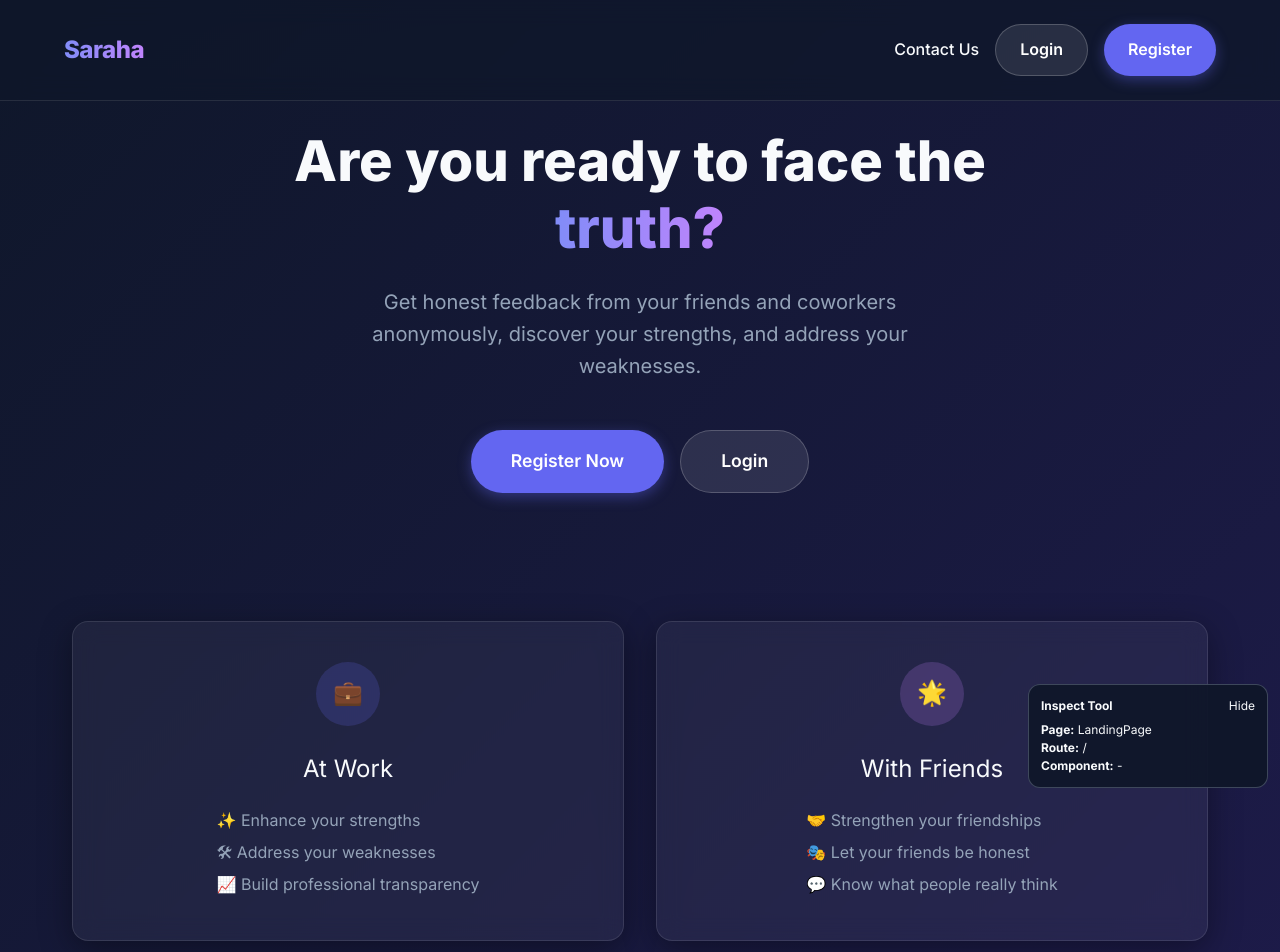
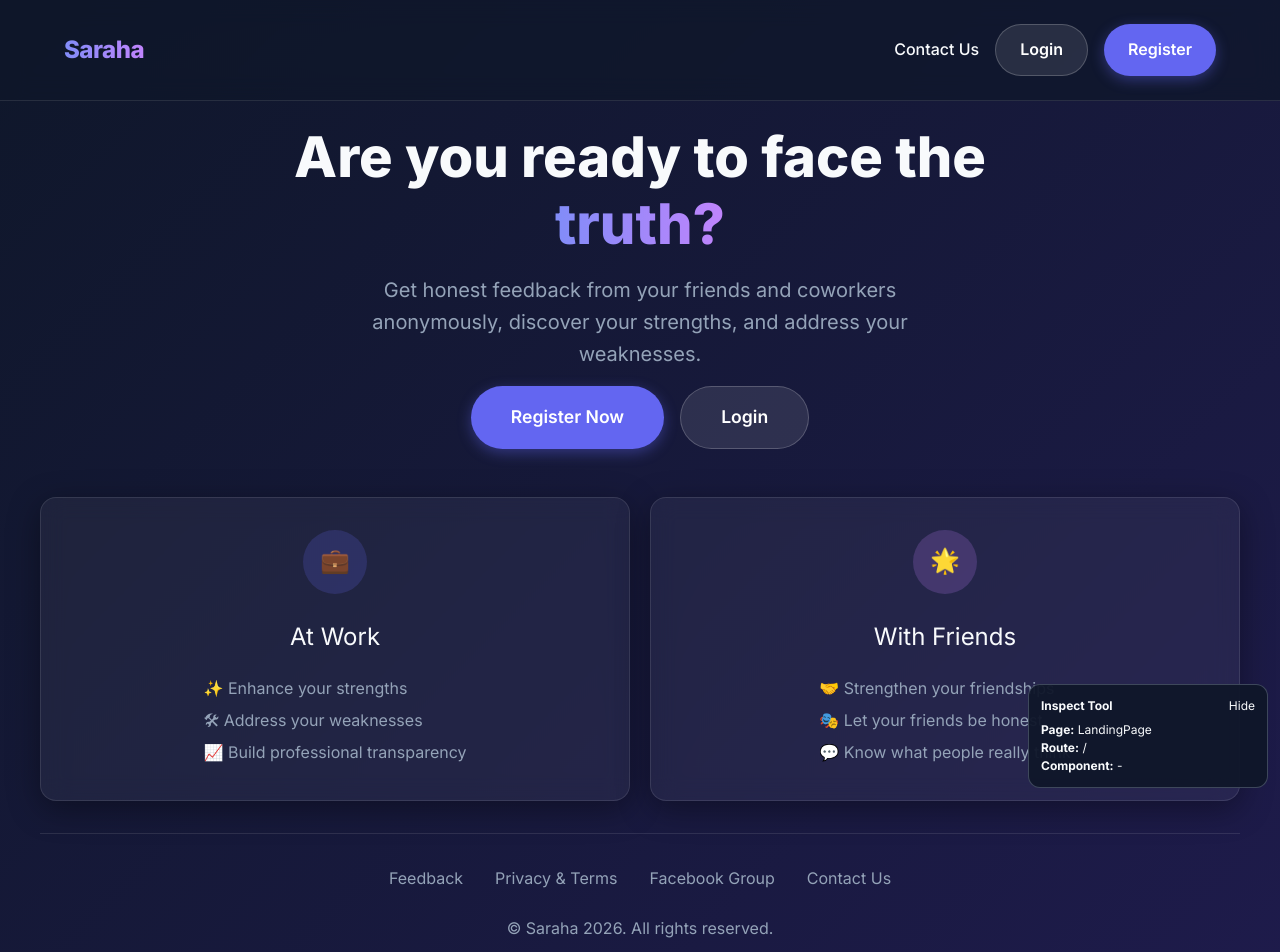
Before and after one commit to SamyShaawat/Saraha, a React (Vite) app in the folder apps/frontend/: page / in a window 1280 px wide. Shown: the top 952 px of the page. Built offline with nearby package versions, Linux system fonts and the light colour scheme.

Commit message:
feat(ui): refactor landing page to modular sections

```diff
--- /dev/null
+++ b/apps/frontend/src/app/components/landing/LandingFeatures.tsx
@@ -0,0 +1,60 @@
+import React from 'react';
+import { inspectProps } from '../../features/shared/utils/inspect';
+
+type FeatureCardProps = {
+  title: string;
+  icon: string;
+  tint: string;
+  points: string[];
+};
+
+function FeatureCard({ title, icon, tint, points }: FeatureCardProps) {
+  return (
+    <div className="glass-panel animate-fade-in-up delay-300" style={{ padding: '2rem', textAlign: 'center' }}>
+      <div
+        style={{
+          width: '64px',
+          height: '64px',
+          borderRadius: '50%',
+          background: tint,
+          display: 'flex',
+          alignItems: 'center',
+          justifyContent: 'center',
+          margin: '0 auto 1.5rem auto',
+        }}
+      >
+        <span style={{ fontSize: '1.5rem' }}>{icon}</span>
+      </div>
+      <h2 style={{ fontSize: '1.5rem', marginBottom: '1rem' }}>{title}</h2>
+      <ul style={{ color: 'var(--text-muted)', textAlign: 'left', lineHeight: 2, margin: '0 auto', display: 'inline-block' }}>
+        {points.map((point) => (
+          <li key={point}>{point}</li>
+        ))}
+      </ul>
+    </div>
+  );
+}
+
+export function LandingFeatures() {
+  return (
+    <section
+      {...inspectProps('LandingPage.Features')}
+      style={{ display: 'grid', gridTemplateColumns: 'repeat(auto-fit, minmax(260px, 1fr))', gap: '1.25rem', padding: '1rem 0 2rem' }}
+    >
+      <FeatureCard
+        title="At Work"
+        icon="💼"
+        tint="rgba(99, 102, 241, 0.2)"
+        points={['✨ Enhance your strengths', '🛠 Address your weaknesses', '📈 Build professional transparency']}
+      />
+      <FeatureCard
+        title="With Friends"
+        icon="🌟"
+        tint="rgba(192, 132, 252, 0.2)"
+        points={['🤝 Strengthen your friendships', '🎭 Let your friends be honest', '💬 Know what people really think']}
+      />
+    </section>
+  );
+}
+
+export default LandingFeatures;
--- /dev/null
+++ b/apps/frontend/src/app/components/landing/LandingFooter.tsx
@@ -0,0 +1,30 @@
+import React from 'react';
+import { Link } from 'react-router-dom';
+import { inspectProps } from '../../features/shared/utils/inspect';
+
+export function LandingFooter() {
+  return (
+    <footer
+      {...inspectProps('LandingPage.Footer')}
+      style={{ borderTop: '1px solid var(--glass-border)', paddingTop: '2rem', textAlign: 'center', color: 'var(--text-muted)' }}
+    >
+      <div style={{ display: 'flex', justifyContent: 'center', gap: '1rem 2rem', marginBottom: '1.5rem', flexWrap: 'wrap' }}>
+        <Link to="/contact" style={{ transition: 'color 0.2s' }}>
+          Feedback
+        </Link>
+        <Link to="/privacy" style={{ transition: 'color 0.2s' }}>
+          Privacy & Terms
+        </Link>
+        <a href="#" style={{ transition: 'color 0.2s' }}>
+          Facebook Group
+        </a>
+        <Link to="/contact" style={{ transition: 'color 0.2s' }}>
+          Contact Us
+        </Link>
+      </div>
+      <p>© Saraha 2026. All rights reserved.</p>
+    </footer>
+  );
+}
+
+export default LandingFooter;
--- /dev/null
+++ b/apps/frontend/src/app/components/landing/LandingHero.tsx
@@ -0,0 +1,37 @@
+import React from 'react';
+import { Link } from 'react-router-dom';
+import { inspectProps } from '../../features/shared/utils/inspect';
+
+export function LandingHero() {
+  return (
+    <section
+      {...inspectProps('LandingPage.Hero')}
+      className="responsive-stack"
+      style={{ alignItems: 'center', textAlign: 'center', padding: '1rem 0 2rem' }}
+    >
+      <h1
+        className="animate-fade-in-up"
+        style={{ fontSize: 'clamp(2rem, 6vw, 3.5rem)', fontWeight: 800, lineHeight: 1.2, maxWidth: '800px' }}
+      >
+        Are you ready to face the <span className="gradient-text">truth?</span>
+      </h1>
+      <p
+        className="animate-fade-in-up delay-100"
+        style={{ fontSize: 'clamp(1rem, 3vw, 1.25rem)', color: 'var(--text-muted)', maxWidth: '640px' }}
+      >
+        Get honest feedback from your friends and coworkers anonymously, discover your strengths, and address your
+        weaknesses.
+      </p>
+      <div className="animate-fade-in-up delay-200" style={{ display: 'flex', gap: '1rem', flexWrap: 'wrap', justifyContent: 'center' }}>
+        <Link to="/register" className="btn btn-primary" style={{ padding: '1rem 2.5rem', fontSize: '1.1rem' }}>
+          Register Now
+        </Link>
+        <Link to="/login" className="btn btn-glass" style={{ padding: '1rem 2.5rem', fontSize: '1.1rem' }}>
+          Login
+        </Link>
+      </div>
+    </section>
+  );
+}
+
+export default LandingHero;
--- a/apps/frontend/src/app/pages/LandingPage.tsx
+++ b/apps/frontend/src/app/pages/LandingPage.tsx
@@ -1,7 +1,9 @@
 import React, { useEffect } from 'react';
-import { Link, useNavigate } from 'react-router-dom';
-import Navbar from '../components/Navbar';
-import { inspectProps } from '../features/shared/utils/inspect';
+import { useNavigate } from 'react-router-dom';
+import PageShell from '../components/PageShell';
+import { LandingHero } from '../components/landing/LandingHero';
+import { LandingFeatures } from '../components/landing/LandingFeatures';
+import { LandingFooter } from '../components/landing/LandingFooter';
 
 export function LandingPage() {
   const navigate = useNavigate();
@@ -11,95 +13,13 @@ export function LandingPage() {
       navigate('/dashboard');
     }
   }, [navigate]);
+
   return (
-    <div {...inspectProps('LandingPage')}>
-      <Navbar />
-
-      {/* Hero Section */}
-      <section {...inspectProps('LandingPage.Hero')} style={{
-        paddingTop: '8rem',
-        paddingBottom: '4rem',
-        display: 'flex',
-        flexDirection: 'column',
-        alignItems: 'center',
-        textAlign: 'center',
-        paddingLeft: '1rem',
-        paddingRight: '1rem'
-      }}>
-        <h1 className="animate-fade-in-up" style={{
-          fontSize: '3.5rem',
-          fontWeight: 800,
-          lineHeight: 1.2,
-          marginBottom: '1.5rem',
-          maxWidth: '800px'
-        }}>
-          Are you ready to face the <span className="gradient-text">truth?</span>
-        </h1>
-        <p className="animate-fade-in-up delay-100" style={{
-          fontSize: '1.25rem',
-          color: 'var(--text-muted)',
-          maxWidth: '600px',
-          marginBottom: '3rem'
-        }}>
-          Get honest feedback from your friends and coworkers anonymously, discover your strengths, and address your weaknesses.
-        </p>
-
-        <div className="animate-fade-in-up delay-200" style={{ display: 'flex', gap: '1rem' }}>
-          <Link to="/register" className="btn btn-primary" style={{ padding: '1rem 2.5rem', fontSize: '1.1rem' }}>Register Now</Link>
-          <Link to="/login" className="btn btn-glass" style={{ padding: '1rem 2.5rem', fontSize: '1.1rem' }}>Login</Link>
-        </div>
-      </section>
-
-      {/* Feature Cards Section ... */}
-      <section {...inspectProps('LandingPage.Features')} style={{
-        maxWidth: '1200px',
-        margin: '0 auto',
-        padding: '4rem 2rem',
-        display: 'grid',
-        gridTemplateColumns: 'repeat(auto-fit, minmax(300px, 1fr))',
-        gap: '2rem'
-      }}>
-        <div className="glass-panel animate-fade-in-up delay-300" style={{ padding: '2.5rem', textAlign: 'center' }}>
-          <div style={{ width: '64px', height: '64px', borderRadius: '50%', background: 'rgba(99, 102, 241, 0.2)', display: 'flex', alignItems: 'center', justifyContent: 'center', margin: '0 auto 1.5rem auto' }}>
-             <span style={{ fontSize: '1.5rem' }}>💼</span>
-          </div>
-          <h2 style={{ fontSize: '1.5rem', marginBottom: '1rem' }}>At Work</h2>
-          <ul style={{ color: 'var(--text-muted)', textAlign: 'left', lineHeight: 2, margin: '0 auto', display: 'inline-block' }}>
-            <li>✨ Enhance your strengths</li>
-            <li>🛠 Address your weaknesses</li>
-            <li>📈 Build professional transparency</li>
-          </ul>
-        </div>
-
-        <div className="glass-panel animate-fade-in-up delay-300" style={{ padding: '2.5rem', textAlign: 'center' }}>
-          <div style={{ width: '64px', height: '64px', borderRadius: '50%', background: 'rgba(192, 132, 252, 0.2)', display: 'flex', alignItems: 'center', justifyContent: 'center', margin: '0 auto 1.5rem auto' }}>
-             <span style={{ fontSize: '1.5rem' }}>🌟</span>
-          </div>
-          <h2 style={{ fontSize: '1.5rem', marginBottom: '1rem' }}>With Friends</h2>
-          <ul style={{ color: 'var(--text-muted)', textAlign: 'left', lineHeight: 2, margin: '0 auto', display: 'inline-block' }}>
-            <li>🤝 Strengthen your friendships</li>
-            <li>🎭 Let your friends be honest</li>
-            <li>💬 Know what people really think</li>
-          </ul>
-        </div>
-      </section>
-
-      {/* Footer */}
-      <footer {...inspectProps('LandingPage.Footer')} style={{
-        borderTop: '1px solid var(--glass-border)',
-        padding: '3rem 2rem',
-        textAlign: 'center',
-        color: 'var(--text-muted)'
-      }}>
-        <div style={{ display: 'flex', justifyContent: 'center', gap: '2rem', marginBottom: '1.5rem', flexWrap: 'wrap' }}>
-          <Link to="/contact" style={{ transition: 'color 0.2s' }}>Feedback</Link>
-          <Link to="/privacy" style={{ transition: 'color 0.2s' }}>Privacy & Terms</Link>
-          <a href="#" style={{ transition: 'color 0.2s' }}>Facebook Group</a>
-          <Link to="/contact" style={{ transition: 'color 0.2s' }}>Contact Us</Link>
-        </div>
-        <p>© Saraha 2026. All rights reserved.</p>
-      </footer>
-    </div>
+    <PageShell pageName="LandingPage">
+      <LandingHero />
+      <LandingFeatures />
+      <LandingFooter />
+    </PageShell>
   );
 }
 
```
